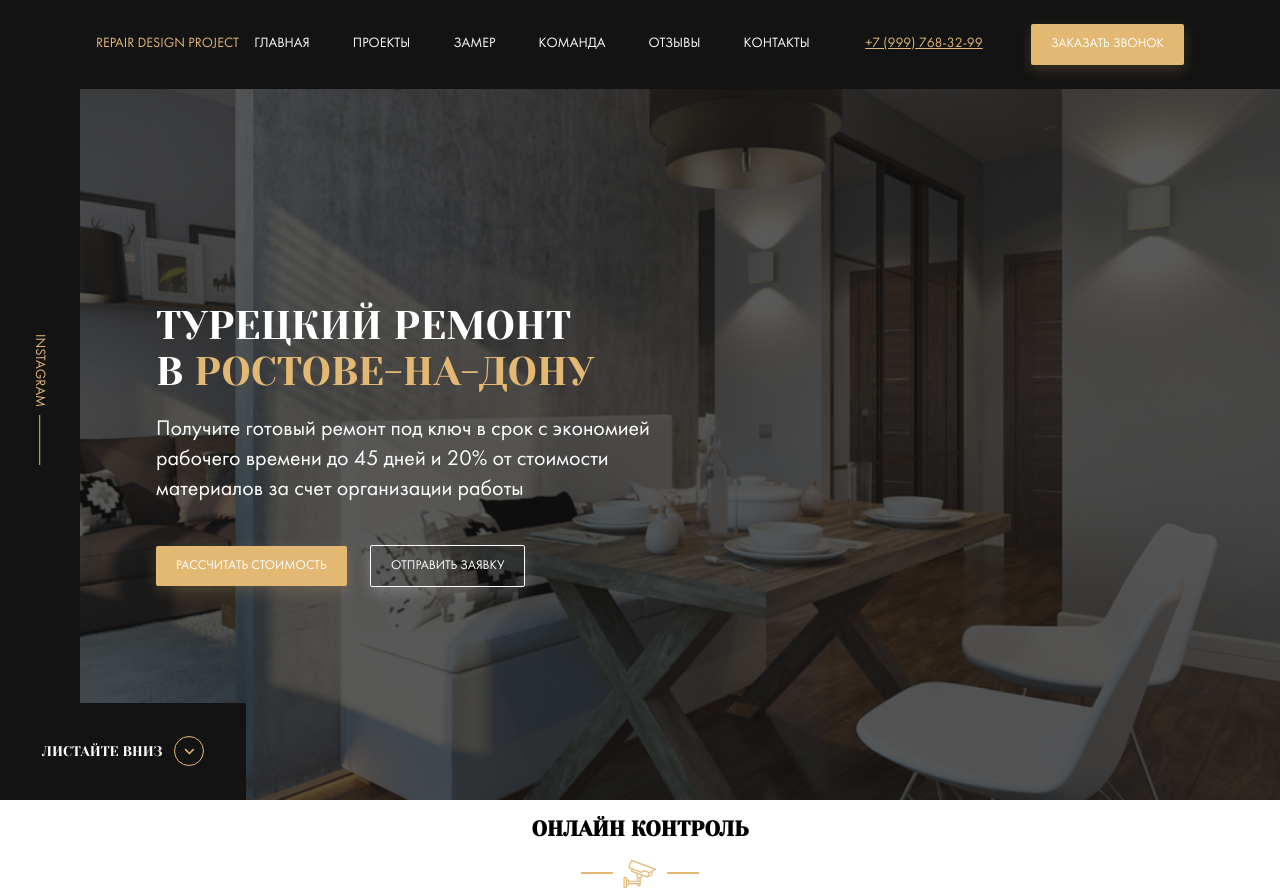
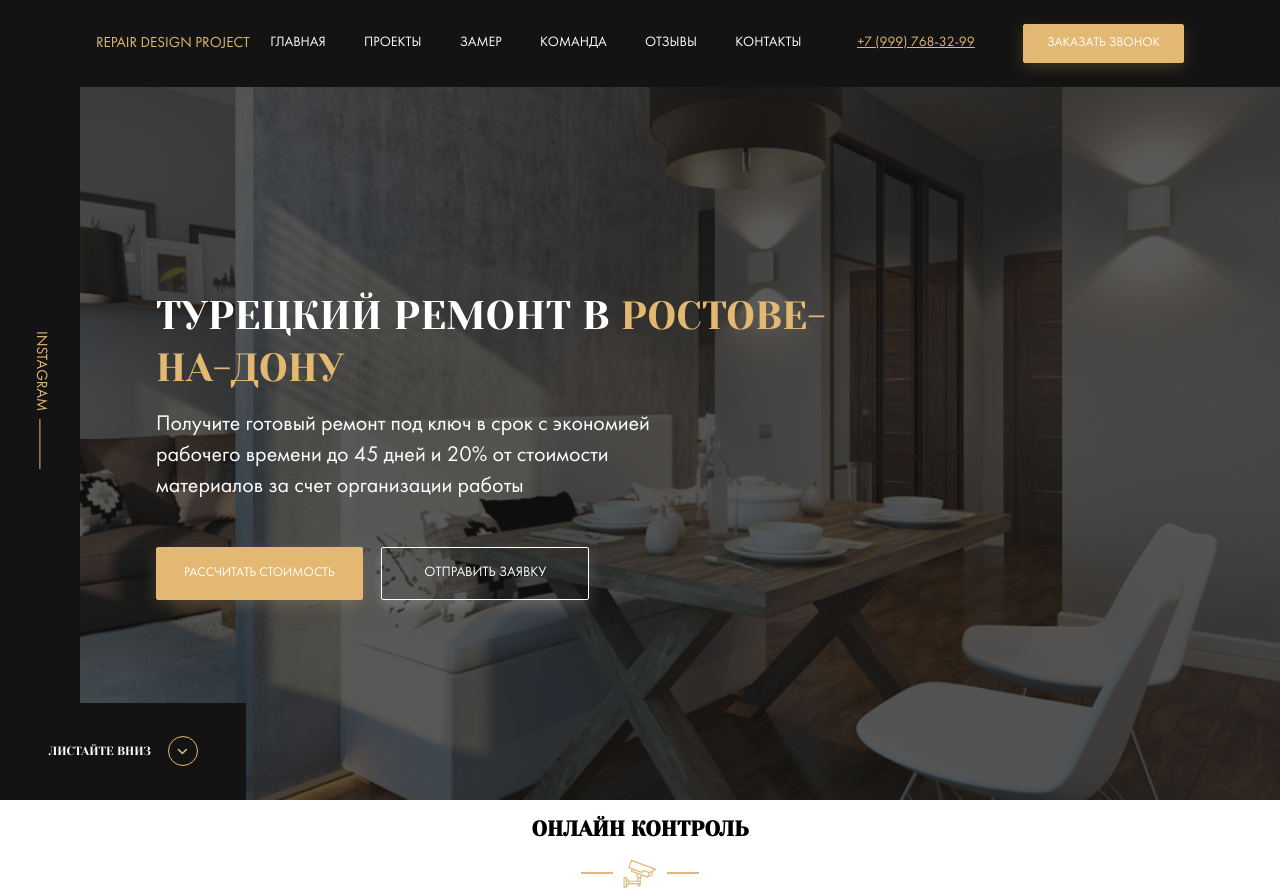
Before and after one commit to ranyn777/repair-design, a website: page index.html in a window 1280 px wide. Drawn offline with Linux system fonts and the light colour scheme; files whose address does not match are found by name.

Commit message:
refact: rewrote margin and padding in hero and header

```diff
--- a/index.html
+++ b/index.html
@@ -38,8 +38,8 @@
                 <div class="hero__content">
                     <h1 class="title hero__title">Турецкий ремонт в&nbsp;<span class="title--primary">Ростове-на-дону</span></h1>
                     <p class="hero__text">Получите готовый ремонт под ключ в срок с экономией рабочего времени до 45 дней и 20% от стоимости материалов за счет организации работы</p>
-                    <button class="button hero__button button--primary">Рассчитать стоимость</button>
-                    <button class="button hero__button button--outline">Отправить заявку</button>
+                    <button class="button hero__button-1 button--primary">Рассчитать стоимость</button>
+                    <button class="button hero__button-2 button--outline">Отправить заявку</button>
                 </div>
                 <!-- /.hero__content -->
             </div>
--- a/sass/_interface.sass
+++ b/sass/_interface.sass
@@ -1,5 +1,5 @@
 .button
-    padding: 13px 20px
+    padding: 11px 24px
     border: none
     border-radius: 2px
     text-transform: uppercase
@@ -9,6 +9,7 @@
     &:focus
         outline: none
     &--primary
+        border: 1px solid $primary
         background-color: $primary
         color: $light
         box-shadow: 0px 5px 15px rgba($primary, 0.2)
@@ -21,5 +22,6 @@
         color: $light
         box-shadow: 0px 5px 15px rgba($light, 0.2)
         transition: box-shadow 0.3s
+        font-size: 1rem
         &:hover
             box-shadow: none
--- a/sass/templates/_header.sass
+++ b/sass/templates/_header.sass
@@ -14,6 +14,7 @@
     color: $primary
     text-transform: uppercase
     text-decoration: none
+    font-size: 1.075rem
     &:hover
         color: $light
 
@@ -22,7 +23,7 @@
         color: $light
         text-decoration: none
         text-transform: uppercase
-        margin-right: 2.85rem
+        margin-right: 2.5rem
         transition: color 0.2s
         &:hover
             color: $primary
@@ -31,3 +32,5 @@
 .contacts
     &__phone
         margin-right: 45px
+    &__button
+        padding: 11px 23px
--- a/sass/templates/_hero.sass
+++ b/sass/templates/_hero.sass
@@ -33,6 +33,7 @@
         min-height: 6.93rem
         background-color: $dark
         font-family: 'Yeseva One', sans-serif
+        font-size: 0.85rem
         text-transform: uppercase
         text-decoration: none
         color: $light
@@ -45,19 +46,26 @@
             height: 30px
             border: 1px solid $primary
             border-radius: 50%
-            margin-left: 12px
+            margin-left: 1.2rem
     &__content
         position: relative
         max-width: 47.85rem
         margin-left: 4.28rem
+    &__titel
+        margin-bottom: 1.2rem
     &__text
-        margin-top: 20px
-        margin-bottom: 40px
+        margin: 0
+        margin-bottom: 3.2rem
         max-width: 500px
         font-size: 1.57rem
-        line-height: 30px
-    &__button
-        margin-right: 20px
+        line-height: 140%
+    &__button-1
+        margin-right: 1.1rem
+        padding: 18px 27px
+    &__button-2
+        padding: 17px 42px
+
+
 .instagram
     display: flex
     justify-content: center
@@ -71,6 +79,7 @@
         color: $primary
         transform: rotate(90deg)
         line-height: 0.8
+        font-size: 1.1rem
         &:hover
            color: $light
         &::after
@@ -81,9 +90,12 @@
             margin-left: 8px
 .title
     margin: 0
+    margin-bottom: 1.2rem
     font-family: 'Yeseva One', cursive
     text-transform: uppercase
     font-size: 2.857rem
     font-weight: 400
+    line-height: 1.3
     &--primary
         color: $primary
+        font-size: 2.809rem
```
Also changed, not shown: css/style.css.
